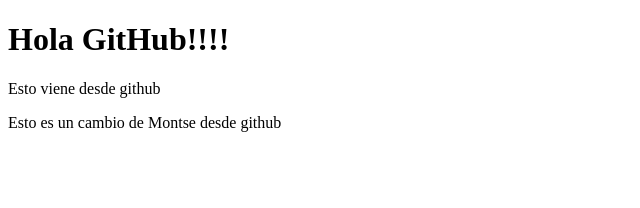
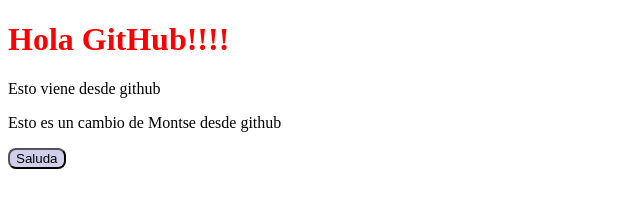
Before and after one commit to bolollo/test-uab, a plain HTML site: page index.html in a window 1280 px wide. Shown: the whole page, without its empty margins (0-640 px from the left). Drawn offline with Linux system fonts and the light colour scheme.

Commit message:
Add estilo y funciones

```diff
--- /dev/null
+++ b/css/styles.css
@@ -0,0 +1,8 @@
+h1 {
+    color: #ff0000;
+}
+
+.saluda {
+    background-color: rgb(207, 207, 236);
+    border-radius: 8px;
+}
--- a/index.html
+++ b/index.html
@@ -4,10 +4,13 @@
     <meta charset="UTF-8" />
     <meta name="viewport" content="width=device-width, initial-scale=1.0" />
     <title>Test GitHub</title>
+    <link rel="stylesheet" href="./css/styles.css">
+    <script src="./js/main.js" defer></script>
   </head>
   <body>
     <h1>Hola GitHub!!!!</h1>
     <p>Esto viene desde github</p>
     <p>Esto es un cambio de Montse desde github</p>
+    <button class="saluda">Saluda</button>
   </body>
 </html>
--- /dev/null
+++ b/js/main.js
@@ -0,0 +1,4 @@
+const btnSaluda = document.querySelector(".saluda");
+btnSaluda.addEventListener("click", function() {
+    console.log("Saludos");
+});
```
Also changed, not shown: 1 other file.
